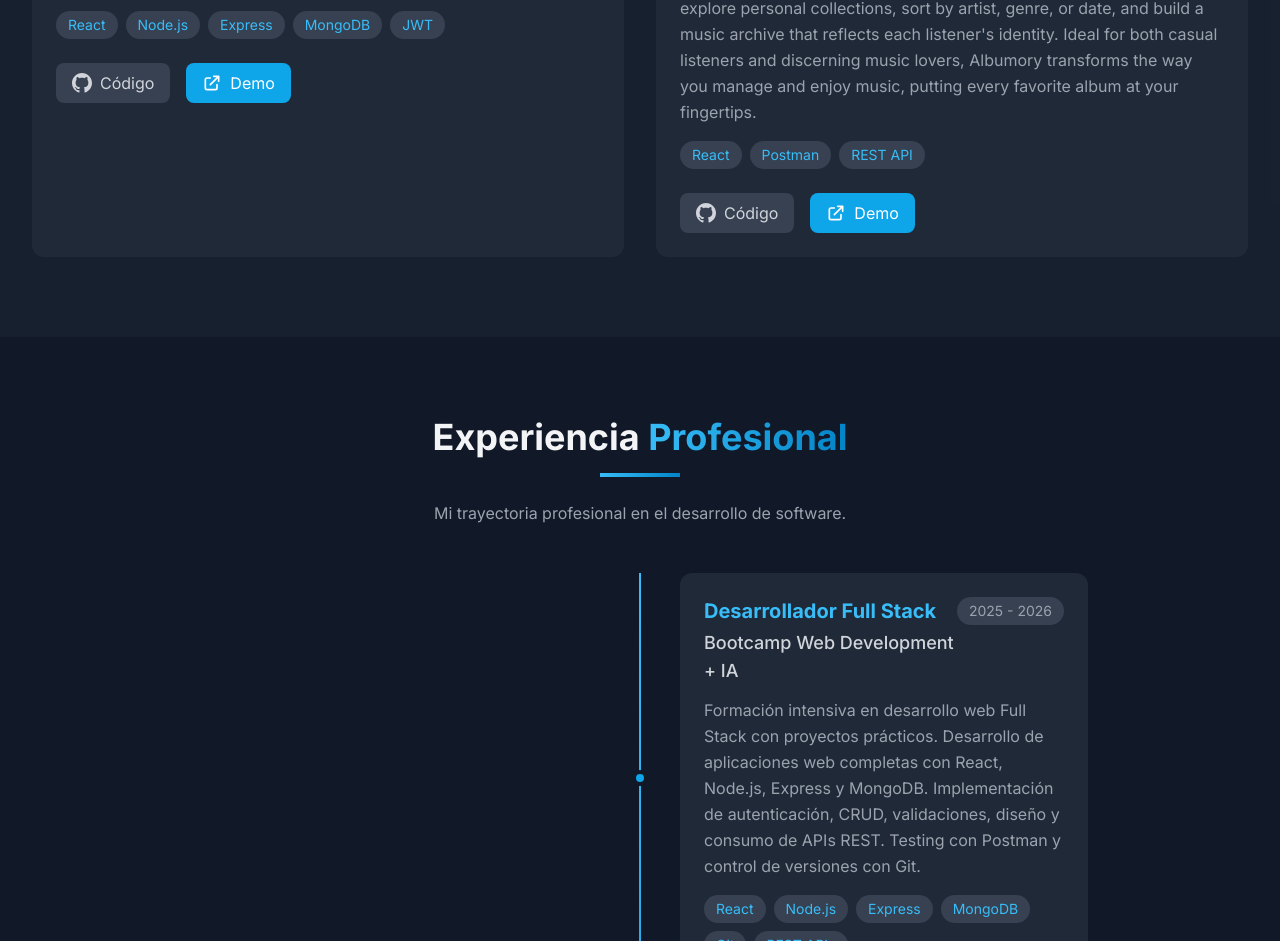
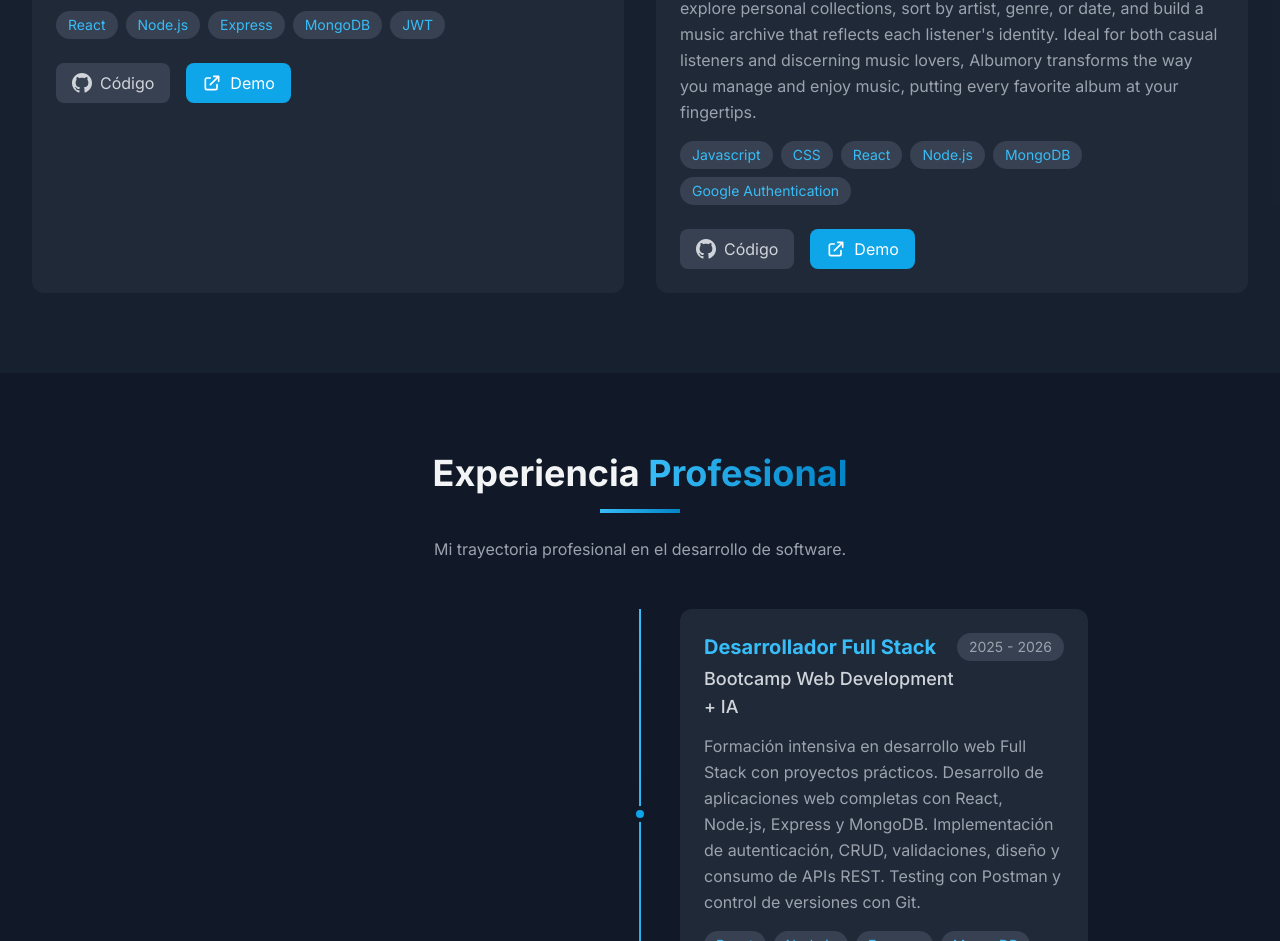
Before and after one commit to GeX90/my-portfoliofullstackdev, a React (Vite) app: page / in a window 1280 px wide. Shown: the part 4115-5056 px from the top of the page. Built offline with nearby package versions, Linux system fonts and the light colour scheme.

Commit message:
Actualizar tecnologías del proyecto Albumory para reflejar las herramientas utilizadas

```diff
--- a/src/data/projectsData.js
+++ b/src/data/projectsData.js
@@ -14,7 +14,7 @@ export const projects = [
     title: "ALBUMORY",
     description: "Albumory is an app designed for music lovers who want to organize, discover, and preserve their favorite albums in one place. The platform allows users to create a personalized music library, easily add albums, and keep a clear record of their preferences over time. With an intuitive interface and a user-centric approach, Albumory makes it easy to explore personal collections, sort by artist, genre, or date, and build a music archive that reflects each listener's identity. Ideal for both casual listeners and discerning music lovers, Albumory transforms the way you manage and enjoy music, putting every favorite album at your fingertips.",
     image: ".//images/albumory.jpg",
-    technologies: ["React", "Postman", "REST API"],
+    technologies: ["Javascript", "CSS", "React", "Node.js", "MongoDB", "Google Authentication"],
     github: "https://github.com/GeX90",
     demo: "https://albumory-music.vercel.app/",
     featured: true
```
